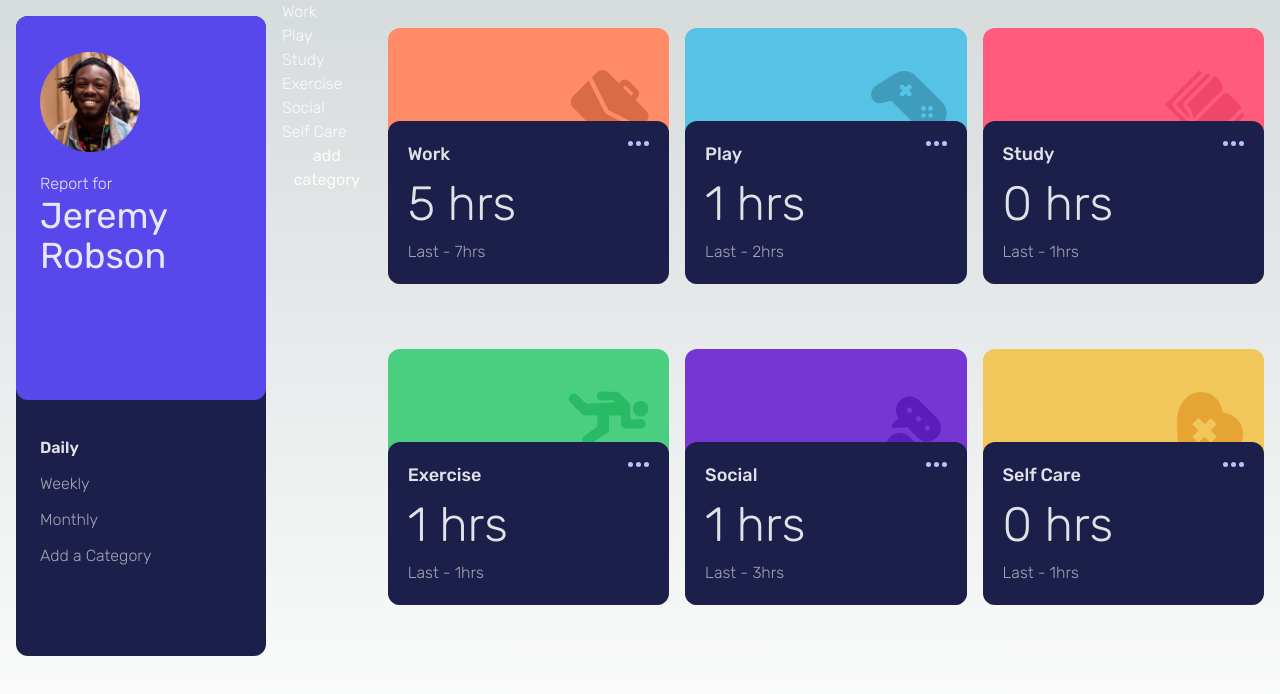
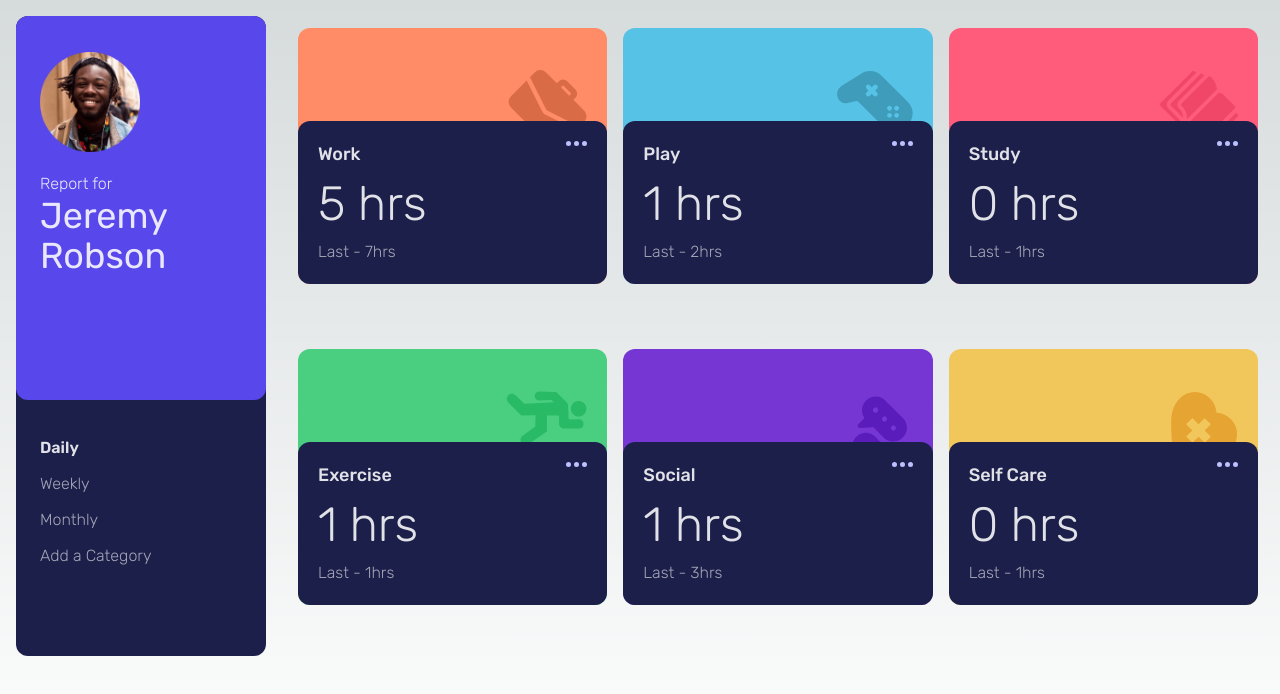
Before and after one commit to DavidVerghese/time-tracking-dashboard, a Next.js app: page /t/daily in a window 1280 px wide. Shown: the top 694 px of the page. Built offline with nearby package versions, Linux system fonts and the light colour scheme.

Commit message:
Refactor code to move categories content

```diff
--- a/app/Grid/Grid.tsx
+++ b/app/Grid/Grid.tsx
@@ -1,6 +1,4 @@
 'use client'
-import Category from "../Category/Category";
-import tasksData from '../data.json'
 import { store } from '../store'
 import { Provider } from 'react-redux'
 import Categories from '../features/categories/Categories'
@@ -13,13 +11,7 @@ export default function Grid({timeframe}: GridProps) {
 
 	return (
 		<Provider store={store}>
-			<Categories />
-			<div className="sm:grid grid-cols-2 lg:grid-cols-3 gap-4 sm:w-3/4 sm:h-4/5 m-4">
-				{tasksData.map((category, key) => (
-				<Category category={category} timeframe={timeframe} key={key} />
-					))
-				}
-			</div>
+			<Categories timeframe={timeframe}/>
 		</Provider>
 	)
 }
--- a/app/features/categories/Categories.tsx
+++ b/app/features/categories/Categories.tsx
@@ -1,21 +1,15 @@
 import React from 'react'
 import type { RootState } from '../../store'
 import { useSelector, useDispatch } from 'react-redux'
-import { addCategories, addCategory } from './categoriesSlice'
-import tasksData from '../../data.json';
-import { useEffect } from 'react';
+import Category from '../../Category/Category';
 
-export default function Timeframe() {
-  //const title = useSelector((state: RootState) => state.timeframe.title)
+export default function Categores({timeframe}) {
   const categories = useSelector((state: RootState) => state.categories)
   const dispatch = useDispatch()
-  // useEffect(() => {
-  //   dispatch(addCategories(tasksData))
-  // }, [dispatch])
+
   return (
-    <div>
-      {categories.map((category, key) => (<p>{category.title}</p>))}
-      <button onClick={()=>dispatch(addCategory({title: 'test', timeframes: {daily: {current: 0, previous: 0}, weekly: {current: 0, previous: 0}, monthly: {current: 0, previous: 0}}}))}>add category</button>
+    <div className="sm:grid grid-cols-2 lg:grid-cols-3 gap-4 sm:w-3/4 sm:h-4/5 m-4">
+      {categories.map((category, key) => (<Category category={category} timeframe={timeframe} key={key} />))}
     </div>
   )
 }
```
